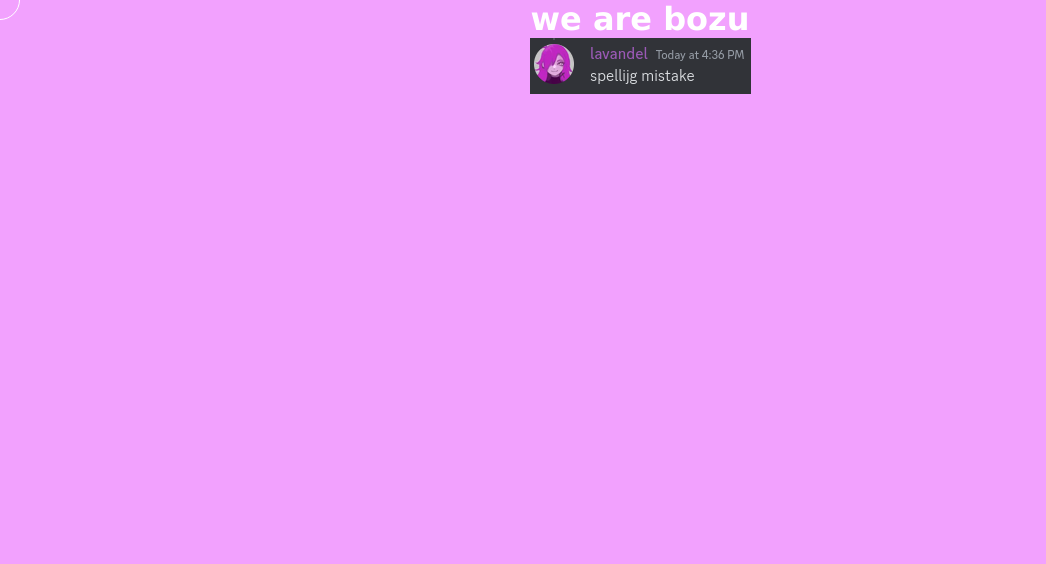
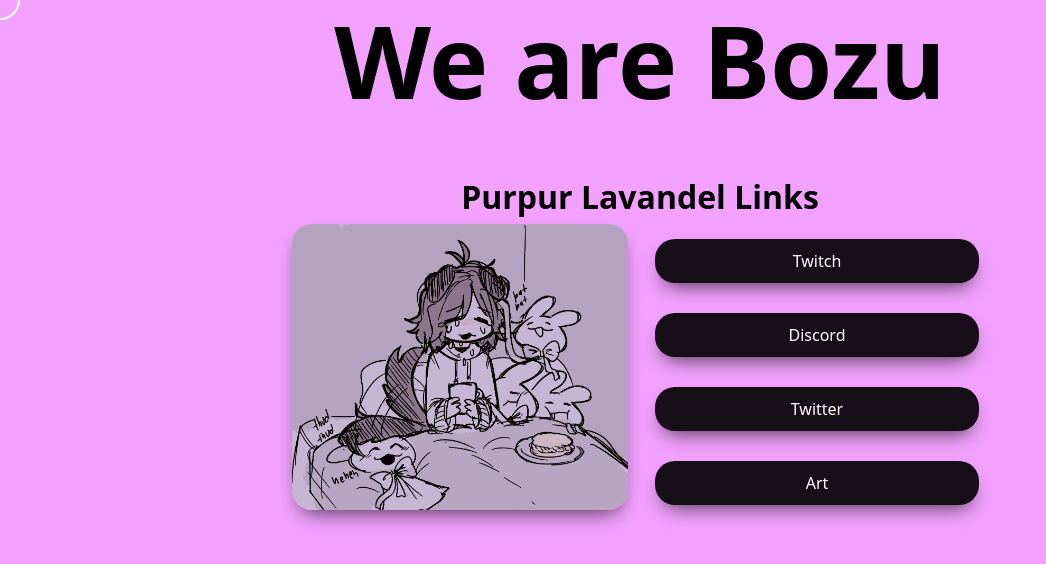
Before and after one commit to wearebozu/wearebozu.github.io, a plain HTML site: page index.html in a window 1280 px wide. Shown: the whole page, without its empty margins (0-1046 px from the left). Drawn offline with nearby package versions, Linux system fonts and the light colour scheme; a web font is replaced by a local one.

Commit message:
Set up basic links

```diff
--- a/index.html
+++ b/index.html
@@ -1,14 +1,60 @@
 <!DOCTYPE html>
 <html>
     <head>
+        <link href="https://cdn.jsdelivr.net/npm/bootstrap@5.3.3/dist/css/bootstrap.min.css" rel="stylesheet" integrity="sha384-QWTKZyjpPEjISv5WaRU9OFeRpok6YctnYmDr5pNlyT2bRjXh0JMhjY6hW+ALEwIH" crossorigin="anonymous">
         <link rel="stylesheet" href="style.css">
+        <link rel="preconnect" href="https://fonts.googleapis.com">
+        <link rel="preconnect" href="https://fonts.gstatic.com" crossorigin>
+        <link href="https://fonts.googleapis.com/css2?family=Lacquer&display=swap" rel="stylesheet">
     </head>
     <body>
-        <h1 class="title">we are bozu</h1>
-        <img class="center" src="/images/spellijg_mistake.png"></img>
+        <div class="container">
+            <h1 class="title">We are Bozu</h1>
+        </div>
+        <div class="spacer"></div>
+        <div class="container">
+            <h2 class="title">Purpur Lavandel Links</h1>
+        </div>
+        <div class="container">
+            <div class="row">
+                <div class="col d-none d-md-block">
+                    <img class="image" src="./images/wanwandel.png">
+                </div>
+                <div class="col">
+                    <div class="row">
+                        <button class="link" onclick="location.href='https://www.twitch.tv/purpur_lavandel';">
+                            Twitch
+                        </button>
+                    </div>
+                    <div class="row">
+                        <button class="link" onclick="location.href='https://discord.com/invite/GCPZnbfRS2';">
+                            Discord
+                        </button>
+                    </div>
+                    <div class="row">
+                        <button class="link" onclick="location.href='https://twitter.com/purpur_lavandel';">
+                            Twitter
+                        </button>
+                    </div>
+                    <div class="row">
+                        <button class="link" onclick="location.href='https://twitter.com/larvandel';">
+                            Art
+                        </button>
+                    </div>
+                </div>
+            </div>
+            <div class="row">
+                <div class="col d-sm-block d-md-none">
+                    <img class="image" src="./images/wanwandel.png">
+                </div>
+            </div>
+        </div>
+
+
         <div class="circle"></div>
     </body>
     <script src="circle.js" type="text/javascript"></script>
+    <script src="https://cdn.jsdelivr.net/npm/bootstrap@5.3.3/dist/js/bootstrap.bundle.min.js" integrity="sha384-YvpcrYf0tY3lHB60NNkmXc5s9fDVZLESaAA55NDzOxhy9GkcIdslK1eN7N6jIeHz" crossorigin="anonymous"></script>
 </html>
 
 <!--https://x.com/cmzw_/status/1761769065339826622?s=20-->
--- a/style.css
+++ b/style.css
@@ -9,16 +9,77 @@
     background-color: #F2A1FE;
   }
 
+  /*
+  .container {
+    border-color:red;
+    border-style:solid;
+  }
+  .col {
+    border-color: blue;
+    border-style:solid;
+  }
+  .row {
+    border-color: green;
+    border-style:solid;
+  }
+  */
+
   .title {
-    color:white;
+    color:black;
     font-family:verdana;
-    text-align:center
+    text-align:center;
+    font-family: "Lacquer", system-ui;
+    font-weight: 800;
+    font-style: normal;
   }
 
-  .center {
-    display: block;
-    margin-left: auto;
-    margin-right: auto;
+  h1 {
+    font-size: 100px;
+  }
+
+  .container {
+    max-width: 720px;
+  }
+
+  .spacer {
+    height: 50px;
+  }
+
+  .link {
+    width: 90%;
+    padding: 10px;
+    background-color: #170f18;
+    color: white;
+    border: none;
+    border-radius: 20px;
+    margin: 15px;
+    box-shadow: 0 10px 20px -8px rgba(0, 0, 0,.7);
+    transition: all 0.5s;
+    position:relative;
+  }
+
+  .link:after {
+    content: "»";
+    position: absolute;
+    opacity: 0;
+    right: 100px;
+    transition: 0.5s;
+  }
+
+  .link:hover {
+    padding-right: 24px;
+    padding-left: 8px;
+  }
+
+  .link:hover:after {
+    opacity: 1;
+    right: 120px;
+  }
+
+  .image {
+    width:100%;
+    border-radius:20px;
+    box-shadow: 0 10px 20px -8px rgba(0, 0, 0,.7);
   }
 
   .circle {
@@ -26,7 +87,7 @@
     position: fixed;
     height: var(--circle-size);
     width: var(--circle-size);
-    border: 1px solid white;
+    border: 2px solid white;
     border-radius: 100%;
     top: calc(var(--circle-size) / 2 * -1);
     left: calc(var(--circle-size) / 2 * -1);
```
Also changed, not shown: images/wanwandel.png (added).
